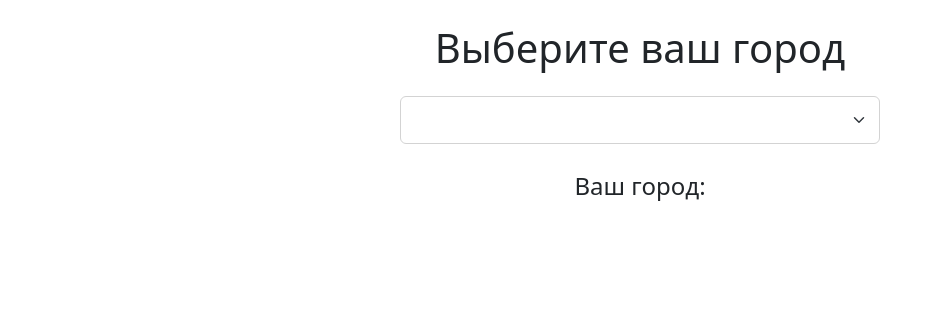
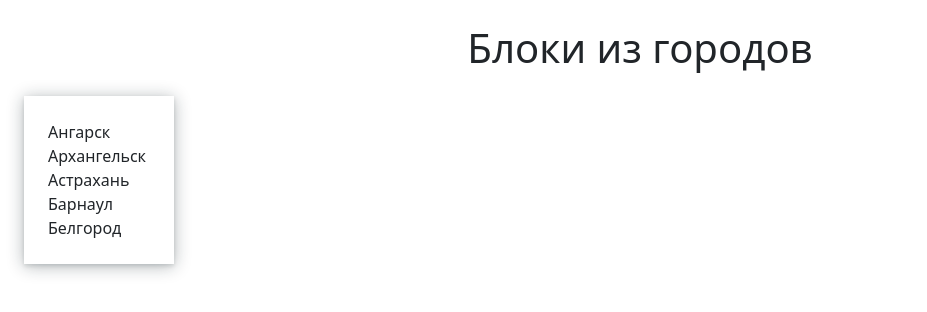
Before and after one commit to maxbelogurov/rm-test, a Vue app: page / in a window 1280 px wide. Shown: the top 312 px of the page, without its empty margins (0-927 px from the left). Built offline with nearby package versions, Linux system fonts and the light colour scheme.

Commit message:
Prep stage

```diff
--- a/src/components/MyTest.vue
+++ b/src/components/MyTest.vue
@@ -1,22 +1,15 @@
 <template>
   <div>
-    <h1 class="page-title">Выберите ваш город</h1>
+    <h1 class="page-title">Блоки из городов</h1>
 
-    <div class="select">
-      <select
-        v-model="value"
-        :searchable="true"
-        :close-on-select="false"
-        :show-labels="false"
-        class="form-select">
-        <option
-          v-for="(data, index) in options"
-          :key="data.id"
-          class="optionStyle">
-            "{{ index }}" ({{ data.timezone }})
-        </option>
-      </select>
-      <div class="select-result" ref="selected">Ваш город: {{ value }}</div>
+    <div class="block-cards">
+      <div
+        v-for="(data, index) in paginatedList"
+        :key="data.id"
+        :load="log(data)"
+      >
+            {{ index }}
+      </div>
     </div>
   </div>
 </template>
@@ -28,11 +21,22 @@ export default {
   name: "MyTest",
   data() {
     return {
-      value: "",
       options: cityTimeZones,
     };
   },
-};
+  methods: {
+    log(data) {
+      console.log(data)
+    }
+  },
+  computed: {
+    paginatedList(){
+      return Object.fromEntries(
+        Object.entries(this.options).slice(0, 5)
+        )
+    }
+ }
+}
 </script>
 
 <style scoped>
@@ -43,19 +47,10 @@ body {
   text-align: center;
   margin-top: 24px;
 }
-.select-result {
-  text-align: center;
-  font-size: 24px;
-  margin-top: 24px;
-}
-
-select {
-  margin: auto;
-  padding-left: 12px;
-  width: 30em;
-  height: 3em;
-  display: block;
-  border: 1px solid lightgrey;
-  margin-top: 24px;
-}
+.block-cards {
+  width:150px;
+  margin: 24px;
+  padding: 24px;
+  border: 2px;
+  box-shadow: rgba(14, 30, 37, 0.12) 0px 2px 4px 0px, rgba(14, 30, 37, 0.32) 0px 2px 16px 0px;}
 </style>
```
